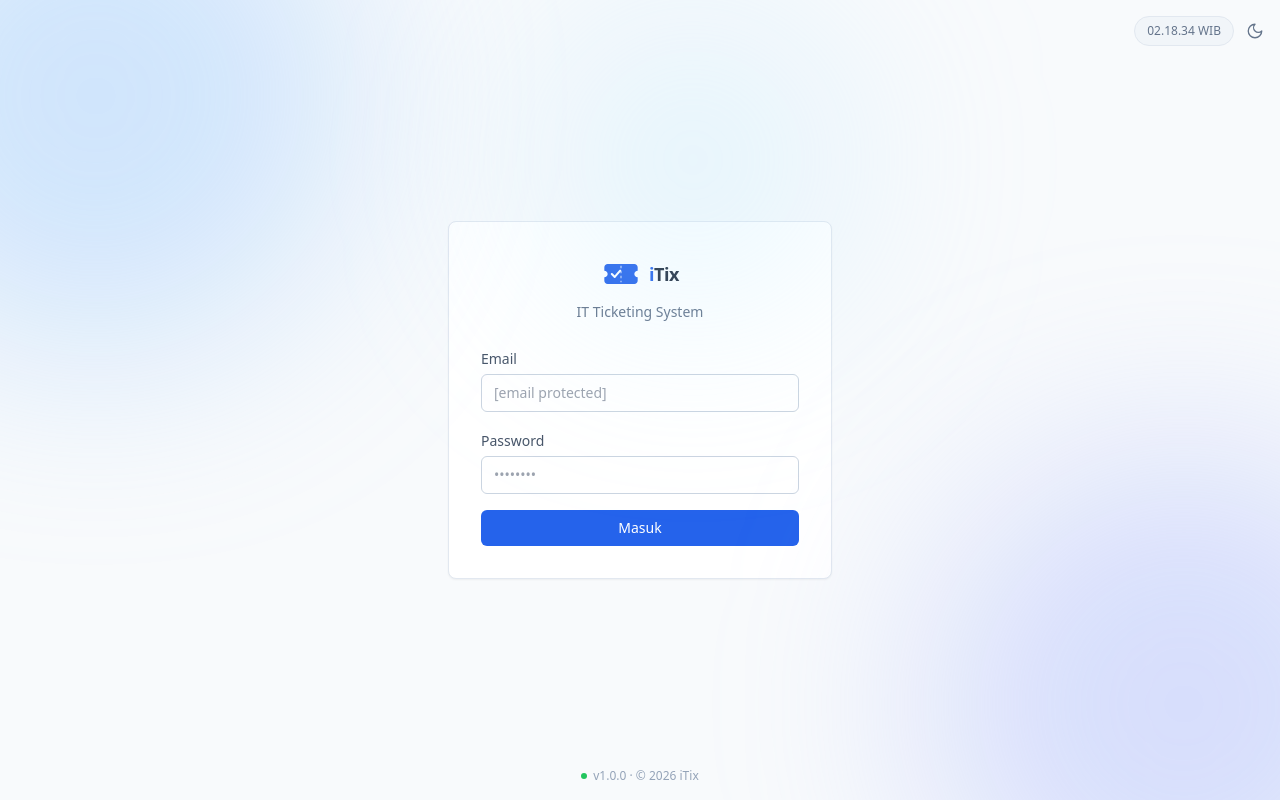
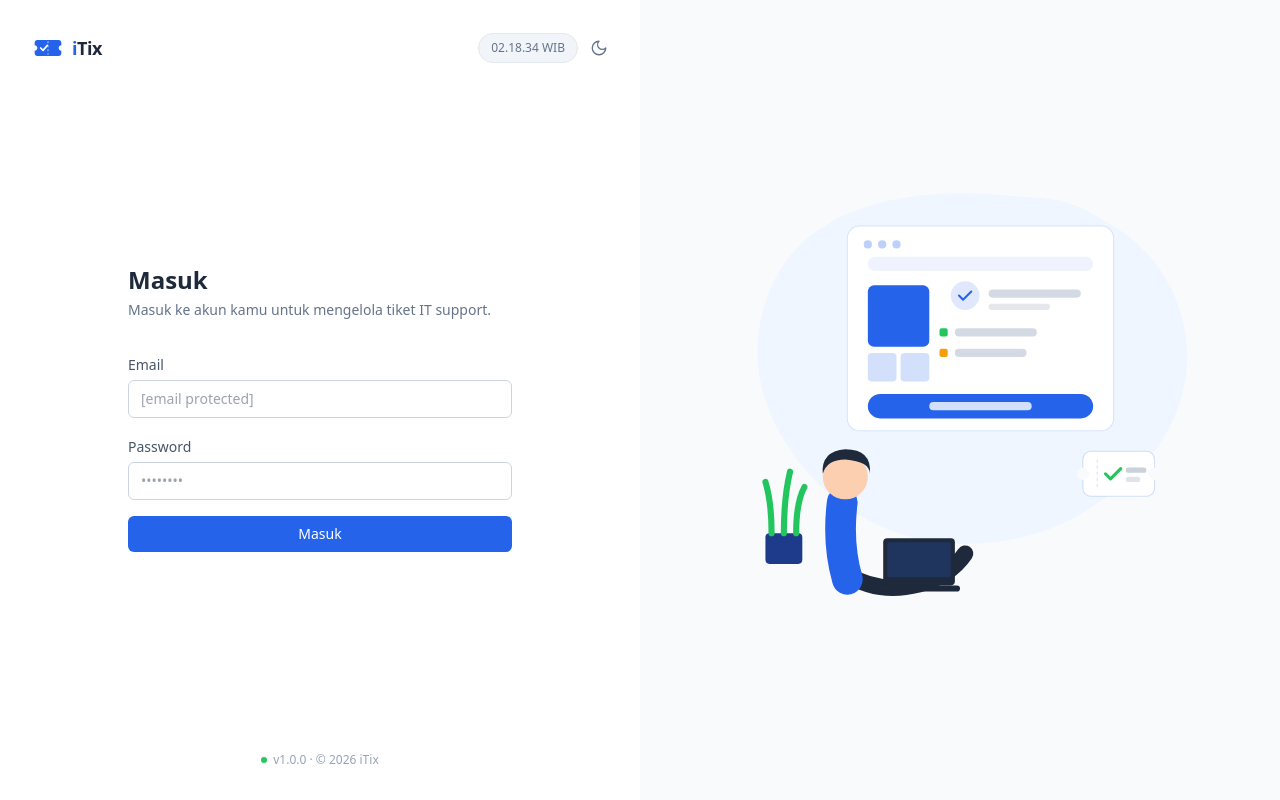
Before and after one commit to adiapandi/ticketsys, a React (Vite) app in the folder frontend/: page /login in a window 1280 px wide. Built offline with nearby package versions, Linux system fonts and the light colour scheme; no server answers.

Commit message:
Replace LoginBackground with LoginIllustration

```diff
--- a/frontend/src/pages/LoginPage.tsx
+++ b/frontend/src/pages/LoginPage.tsx
@@ -5,7 +5,7 @@ import { ThemeToggle } from '../components/ThemeToggle';
 import { Logo } from '../components/Logo';
 import { LiveClock } from '../components/LiveClock';
 import { VersionWatermark } from '../components/VersionWatermark';
-import { LoginBackground } from '../components/LoginBackground';
+import { LoginIllustration } from '../components/LoginIllustration';
 
 export function LoginPage() {
   const { login, isLoading } = useAuth();
@@ -26,17 +26,23 @@ export function LoginPage() {
   }
 
   return (
-      <div className="min-h-screen flex items-center justify-center bg-slate-50 dark:bg-slate-900 relative transition-colors overflow-hidden">
-        <LoginBackground />
-        <div className="absolute top-4 right-4 flex items-center gap-3">
+    <div className="min-h-screen flex bg-white dark:bg-slate-900 transition-colors">
+      {/* Kolom kiri: form */}
+      <div className="w-full lg:w-1/2 flex flex-col justify-between p-8">
+        <div className="flex items-center justify-between">
+          <Logo size={32} />
+          <div className="flex items-center gap-3">
             <LiveClock />
             <ThemeToggle />
           </div>
-      <div className="bg-white dark:bg-slate-800 p-8 rounded-lg shadow-sm border border-slate-200 dark:border-slate-700 w-full max-w-sm">
-        <div className="flex justify-center mb-2">
-          <Logo size={40} />
         </div>
-        <p className="text-sm text-slate-500 dark:text-slate-400 mb-6 text-center">IT Ticketing System</p>
+
+        <div className="flex-1 flex items-center justify-center">
+          <div className="w-full max-w-sm">
+            <h1 className="text-2xl font-semibold mb-1 text-slate-800 dark:text-slate-100">Masuk</h1>
+            <p className="text-sm text-slate-500 dark:text-slate-400 mb-8">
+              Masuk ke akun kamu untuk mengelola tiket IT support.
+            </p>
 
             <form onSubmit={handleSubmit} className="space-y-4">
               <div>
@@ -46,7 +52,7 @@ export function LoginPage() {
                   required
                   value={email}
                   onChange={(e) => setEmail(e.target.value)}
-              className="w-full mt-1 px-3 py-2 border border-slate-300 dark:border-slate-600 rounded-md text-sm bg-white dark:bg-slate-700 text-slate-800 dark:text-slate-100 focus:outline-none focus:ring-2 focus:ring-blue-500"
+                  className="w-full mt-1 px-3 py-2 border border-slate-300 dark:border-slate-600 rounded-md text-sm bg-white dark:bg-slate-800 text-slate-800 dark:text-slate-100 focus:outline-none focus:ring-2 focus:ring-blue-500"
                   placeholder="[email protected]"
                 />
               </div>
@@ -57,7 +63,7 @@ export function LoginPage() {
                   required
                   value={password}
                   onChange={(e) => setPassword(e.target.value)}
-              className="w-full mt-1 px-3 py-2 border border-slate-300 dark:border-slate-600 rounded-md text-sm bg-white dark:bg-slate-700 text-slate-800 dark:text-slate-100 focus:outline-none focus:ring-2 focus:ring-blue-500"
+                  className="w-full mt-1 px-3 py-2 border border-slate-300 dark:border-slate-600 rounded-md text-sm bg-white dark:bg-slate-800 text-slate-800 dark:text-slate-100 focus:outline-none focus:ring-2 focus:ring-blue-500"
                   placeholder="••••••••"
                 />
               </div>
@@ -73,8 +79,16 @@ export function LoginPage() {
               </button>
             </form>
           </div>
-      <div className="absolute bottom-4">
+        </div>
+
+        <div className="flex justify-center">
           <VersionWatermark />
+        </div>
+      </div>
+
+      {/* Kolom kanan: ilustrasi (disembunyikan di layar kecil) */}
+      <div className="hidden lg:flex w-1/2 items-center justify-center bg-slate-50 dark:bg-slate-800/50 p-12">
+        <LoginIllustration />
       </div>
     </div>
   );
```
Lines whose indentation alone changed are shown as unchanged.
